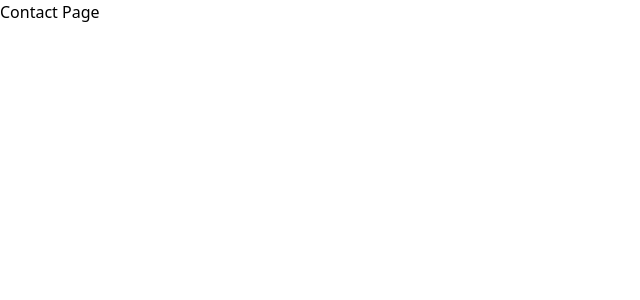
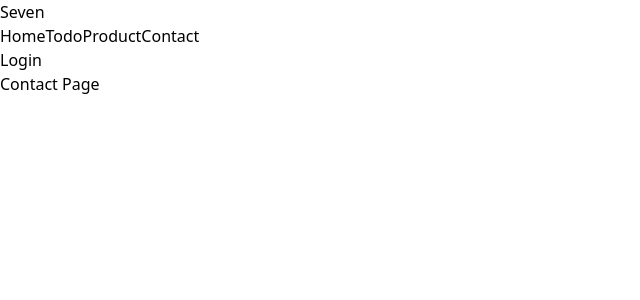
Before and after one commit to backgoon0903/seven2, a React (Vite) app: page /contact in a window 1280 px wide. Shown: the top 300 px of the page, without its empty margins (0-640 px from the left). Built offline with nearby package versions, Linux system fonts and the light colour scheme.

Commit message:
Basiclayout 수정

```diff
--- a/src/layout/Basiclayout.tsx
+++ b/src/layout/Basiclayout.tsx
@@ -1,6 +1,6 @@
 import {Link} from "react-router-dom";
 
-function Basiclayout() {
+function Basiclayout({ children }: { children: React.ReactNode }) {
 
 
     return (
@@ -30,10 +30,12 @@ function Basiclayout() {
                         {/* <img src="https://via.placeholder.com/40" alt="User Profile" class="w-10 h-10 rounded-full"> */}
                     </div>
 
-
-
                 </div>
             </header>
+
+            <main>
+                {children}
+            </main>
         </>
     );
 }
--- a/src/pages/Contact.tsx
+++ b/src/pages/Contact.tsx
@@ -1,8 +1,11 @@
+import Basiclayout from "../layout/Basiclayout.tsx";
 
 function Contact() {
     return (
         <div>
-            <div>Contact Page</div>
+            <Basiclayout>
+                <div>Contact Page</div>
+            </Basiclayout>
         </div>
     );
 }
--- a/src/pages/MainPage.tsx
+++ b/src/pages/MainPage.tsx
@@ -1,5 +1,5 @@
 import Basiclayout from "../layout/Basiclayout.tsx";
-import React from "react";
+
 
 
 
```
